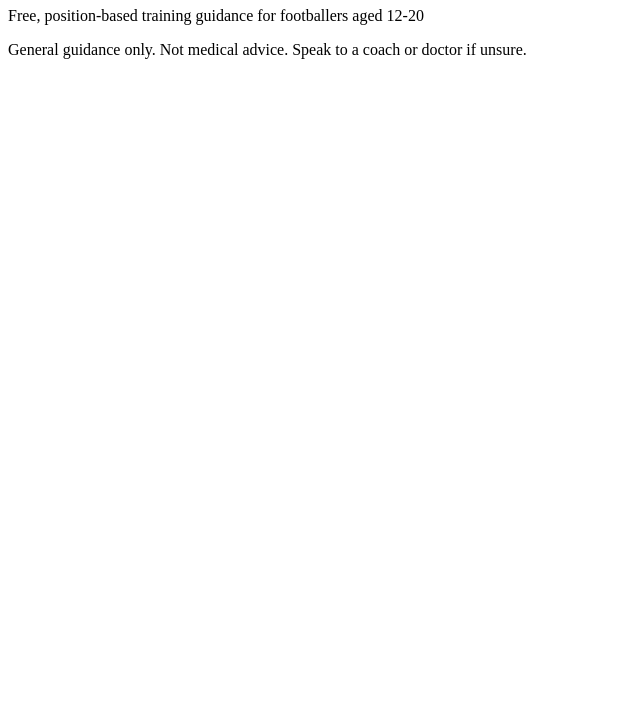
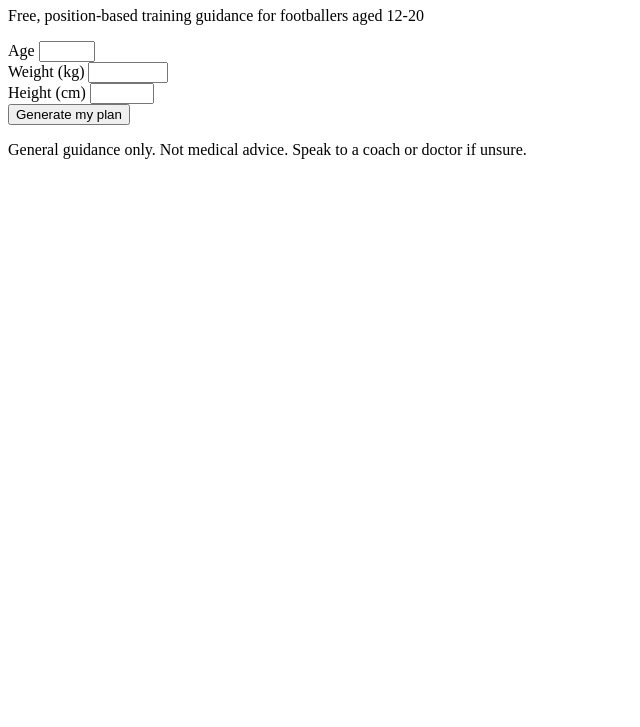
Before and after one commit to SupaStrike/footballer-optimization, a plain HTML site: page index.html in a window 1280 px wide. Shown: the part 73-800 px from the top of the page, without its empty margins (0-640 px from the left). Drawn offline with Linux system fonts and the light colour scheme.

Commit message:
Add form with age, weight and height inputs

```diff
--- a/index.html
+++ b/index.html
@@ -14,7 +14,28 @@
   </header>
 
   <main>
-    <!-- The form and results will go here -->
+        <section id="view-form" class="view">
+      <form id="player-form">
+
+        <div class="field">
+          <label for="age">Age</label>
+          <input type="number" id="age" name="age" min="12" max="20" required>
+        </div>
+
+        <div class="field">
+          <label for="weight">Weight (kg)</label>
+          <input type="number" id="weight" name="weight" min="20" max="120" step="0.1" required>
+        </div>
+
+        <div class="field">
+          <label for="height">Height (cm)</label>
+          <input type="number" id="height" name="height" min="120" max="220" required>
+        </div>
+
+        <button type="submit">Generate my plan</button>
+
+      </form>
+    </section>
   </main>
 
   <footer>
```
